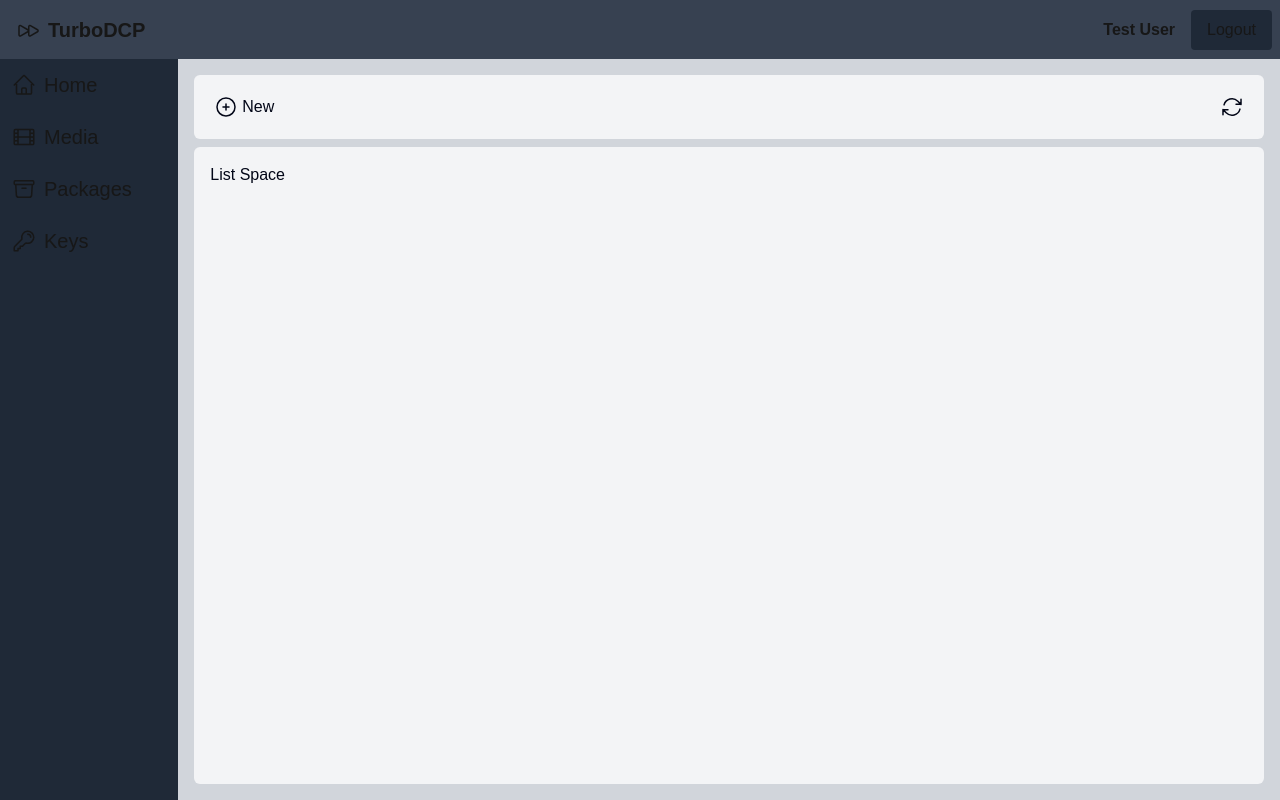
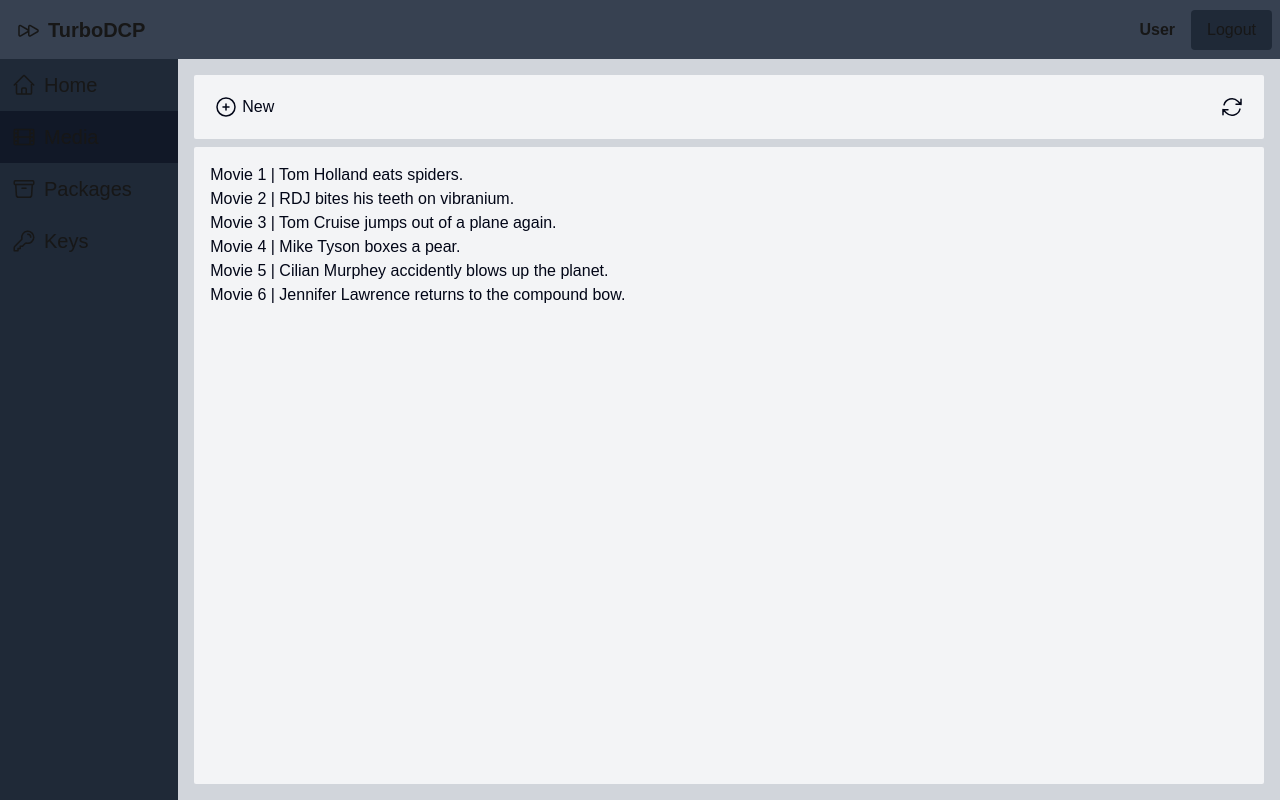
Before and after one commit to kevinharv/turboDCP, a Next.js app in the folder client/: page /dashboard/media in a window 1280 px wide. Built offline with nearby package versions, Linux system fonts and the light colour scheme.

Commit message:
feat: media modal; minor UI improvements

```diff
--- a/client/app/dashboard/(content)/keys/page.tsx
+++ b/client/app/dashboard/(content)/keys/page.tsx
@@ -1,7 +1,27 @@
+"use client";
 
+import { ArrowPathIcon, PlusCircleIcon } from "@heroicons/react/24/outline";
+import { useState } from "react";
 
-export default function Keys() {
+export default function KeysPage() {
+
+    const [isOpen, setIsOpen] = useState(false);
+
+    function toggleOpen() {
+        setIsOpen(!isOpen);
+    }
+
     return (
-        <div>Keys Page</div>
+        <>
+            {isOpen && <h1>Modal</h1>}
+            <div className="w-full h-16 mb-1 bg-gray-100 rounded-sm p-4 items-center flex justify-between">
+                <button className="hover:bg-gray-200 p-1 rounded-lg flex" onClick={toggleOpen}><PlusCircleIcon className="size-6 mr-1" />New</button>
+                <button className="hover:bg-gray-200 p-1 rounded-lg"><ArrowPathIcon className="size-6" /></button>
+            </div>
+
+            <div className="w-full h-full mt-1 bg-gray-100 rounded-sm p-4">
+                <h1>List Space</h1>
+            </div>
+        </>
     );
 }
--- a/client/app/dashboard/(content)/media/page.tsx
+++ b/client/app/dashboard/(content)/media/page.tsx
@@ -1,12 +1,22 @@
 "use client";
 
-import PackageFormModal from "@/components/PackageFormModal";
+import MediaFormModal from "@/components/modals/MediaFormModal";
 import { ArrowPathIcon, PlusCircleIcon } from "@heroicons/react/24/outline";
 import { useState } from "react";
 
-export default function Media() {
+export default function MediaPage() {
 
     const [isOpen, setIsOpen] = useState(false);
+
+    // To-Do - retrieve paginated list from API
+    const mediaList = [
+        { name: "Movie 1", description: "Tom Holland eats spiders." },
+        { name: "Movie 2", description: "RDJ bites his teeth on vibranium." },
+        { name: "Movie 3", description: "Tom Cruise jumps out of a plane again." },
+        { name: "Movie 4", description: "Mike Tyson boxes a pear." },
+        { name: "Movie 5", description: "Cilian Murphey accidently blows up the planet." },
+        { name: "Movie 6", description: "Jennifer Lawrence returns to the compound bow." },
+    ]
 
     function toggleOpen() {
         setIsOpen(!isOpen);
@@ -14,14 +24,18 @@
 
     return (
         <>
-            {isOpen && <PackageFormModal toggleOpen={toggleOpen} />}
-            <div className="w-full h-16 mb-1 bg-gray-100 rounded-md p-4 items-center flex justify-between">
+            {isOpen && <MediaFormModal toggleOpen={toggleOpen} />}
+            <div className="w-full h-16 mb-1 bg-gray-100 rounded-sm p-4 items-center flex justify-between">
                 <button className="hover:bg-gray-200 p-1 rounded-lg flex" onClick={toggleOpen}><PlusCircleIcon className="size-6 mr-1" />New</button>
                 <button className="hover:bg-gray-200 p-1 rounded-lg"><ArrowPathIcon className="size-6" /></button>
             </div>
 
-            <div className="w-full h-full mt-1 bg-gray-100 rounded-md p-4">
-                <h1>List Space</h1>
+            <div className="w-full h-full mt-1 bg-gray-100 rounded-sm p-4">
+                <ul>
+                    {mediaList.map(media => (
+                        <li key={media.name}>{media.name} | {media.description}</li>
+                    ))}
+                </ul>
             </div>
         </>
     );
--- a/client/app/dashboard/(content)/packages/page.tsx
+++ b/client/app/dashboard/(content)/packages/page.tsx
@@ -1,7 +1,28 @@
+"use client";
 
+import PackageFormModal from "@/components/modals/PackageFormModal";
+import { ArrowPathIcon, PlusCircleIcon } from "@heroicons/react/24/outline";
+import { useState } from "react";
 
-export default function Packages() {
+export default function PackagePage() {
+
+    const [isOpen, setIsOpen] = useState(false);
+
+    function toggleOpen() {
+        setIsOpen(!isOpen);
+    }
+
     return (
-        <div>Packages Page</div>
+        <>
+            {isOpen && <PackageFormModal toggleOpen={toggleOpen} />}
+            <div className="w-full h-16 mb-1 bg-gray-100 rounded-sm p-4 items-center flex justify-between">
+                <button className="hover:bg-gray-200 p-1 rounded-lg flex" onClick={toggleOpen}><PlusCircleIcon className="size-6 mr-1" />New</button>
+                <button className="hover:bg-gray-200 p-1 rounded-lg"><ArrowPathIcon className="size-6" /></button>
+            </div>
+
+            <div className="w-full h-full mt-1 bg-gray-100 rounded-sm p-4">
+                <h1>List Space</h1>
+            </div>
+        </>
     );
 }
--- a/client/app/dashboard/layout.tsx
+++ b/client/app/dashboard/layout.tsx
@@ -1,12 +1,6 @@
 import { Metadata } from "next";
-import Link from "next/link";
-import {
-  ForwardIcon,
-  HomeIcon,
-  FilmIcon,
-  ArchiveBoxIcon,
-  KeyIcon,
-} from "@heroicons/react/24/outline";
+import Navigation from "@/components/Navigation";
+import Header from "@/components/Header";
 
 export const metadata: Metadata = {
   title: "TurboDCP | Dashboard",
@@ -19,61 +13,12 @@
   children: React.ReactNode;
 }) {
 
-  // To-Do - retrieve user info from session
-  const name = "Test User";
-
   return (
     <section className="flex flex-col h-screen">
-      <div className="bg-gray-700 w-full h-16 flex justify-between items-center">
-        <div className="w-1/3 flex items-center">
-          <Link href={"/"}>
-            <span className="ml-4 text-xl flex items-center">
-              <ForwardIcon className="size-6 mr-2" />
-              <strong>TurboDCP</strong>
-            </span>
-          </Link>
-        </div>
-
-        <div className="w-1/3 flex justify-center items-center">
-          {/* Additional content here? Status information? */}
-        </div>
-
-        <div className="w-1/3 flex justify-end items-center">
-          <span className="mr-4">
-            <strong>{name}</strong>
-
-          </span>
-          <button className="bg-gray-800 px-4 py-2 rounded hover:bg-gray-900 mr-2">Logout</button>
-        </div>
-      </div>
+     <Header />
 
       <section className="bg-gray-300 flex h-full">
-        <nav className="bg-gray-800 h-full w-52 text-xl">
-          <Link href={"/dashboard"}>
-            <div className="p-3 hover:bg-gray-900 flex items-center">
-              <HomeIcon className="size-6 mr-2" />
-              Home
-            </div>
-          </Link>
-          <Link href={"/dashboard/media"}>
-            <div className="p-3 hover:bg-gray-900 flex items-center">
-              <FilmIcon className="size-6 mr-2" />
-              Media
-            </div>
-          </Link>
-          <Link href={"/dashboard/packages"}>
-            <div className="p-3 hover:bg-gray-900 flex items-center">
-              <ArchiveBoxIcon className="size-6 mr-2" />
-              Packages
-            </div>
-          </Link>
-          <Link href={"/dashboard/keys"}>
-            <div className="p-3 hover:bg-gray-900 flex items-center">
-              <KeyIcon className="size-6 mr-2" />
-              Keys
-            </div>
-          </Link>
-        </nav>
+        <Navigation />
 
         {children}
       </section>
--- a/client/app/dashboard/page.tsx
+++ b/client/app/dashboard/page.tsx
@@ -1,5 +1,8 @@
 export default function DashboardHome() {
     return (
-        <span>Welcome to the dashboard home page!</span>
+        <div className="flex flex-col h-full w-full text-slate-950 p-4">
+            <span>Welcome to the dashboard home page!</span>
+        </div>
+
     );
 }
--- /dev/null
+++ b/client/components/Header.tsx
@@ -0,0 +1,33 @@
+import { ForwardIcon } from "@heroicons/react/24/outline";
+import Link from "next/link";
+
+export default function Header() {
+  // To-Do - retrieve user info from API
+  const name = "User";
+
+  return (
+    <div className="bg-gray-700 w-full h-16 flex justify-between items-center">
+      <div className="w-1/3 flex items-center">
+        <Link href={"/"}>
+          <span className="ml-4 text-xl flex items-center">
+            <ForwardIcon className="size-6 mr-2" />
+            <strong>TurboDCP</strong>
+          </span>
+        </Link>
+      </div>
+
+      <div className="w-1/3 flex justify-center items-center">
+        {/* Additional content here? Status information? */}
+      </div>
+
+      <div className="w-1/3 flex justify-end items-center">
+        <span className="mr-4">
+          <strong>{name}</strong>
+        </span>
+        <button className="bg-gray-800 px-4 py-2 rounded hover:bg-gray-900 mr-2">
+          Logout
+        </button>
+      </div>
+    </div>
+  );
+}
--- /dev/null
+++ b/client/components/Navigation.tsx
@@ -0,0 +1,38 @@
+"use client";
+
+import { HomeIcon, FilmIcon, ArchiveBoxIcon, KeyIcon } from "@heroicons/react/24/outline";
+import Link from "next/link";
+import { usePathname } from "next/navigation";
+
+export default function Navigation() {
+  const path = usePathname();
+
+  return (
+    <nav className="bg-gray-800 h-full w-52 text-xl">
+      <Link href={"/dashboard"}>
+        <div className={`p-3 hover:bg-gray-900 flex items-center ${path === "/dashboard" ? "bg-gray-900" : null}`}>
+          <HomeIcon className="size-6 mr-2" />
+          Home
+        </div>
+      </Link>
+      <Link href={"/dashboard/media"}>
+        <div className={`p-3 hover:bg-gray-900 flex items-center ${path === "/dashboard/media" ? "bg-gray-900" : null}`}>
+          <FilmIcon className="size-6 mr-2" />
+          Media
+        </div>
+      </Link>
+      <Link href={"/dashboard/packages"}>
+        <div className={`p-3 hover:bg-gray-900 flex items-center ${path === "/dashboard/packages" ? "bg-gray-900" : null}`}>
+          <ArchiveBoxIcon className="size-6 mr-2" />
+          Packages
+        </div>
+      </Link>
+      <Link href={"/dashboard/keys"}>
+        <div className={`p-3 hover:bg-gray-900 flex items-center ${path === "/dashboard/keys" ? "bg-gray-900" : null}`}>
+          <KeyIcon className="size-6 mr-2" />
+          Keys
+        </div>
+      </Link>
+    </nav>
+  );
+}
--- /dev/null
+++ b/client/components/modals/MediaFormModal.tsx
@@ -0,0 +1,63 @@
+export default function PackageFormModal({ toggleOpen }: { toggleOpen: any }) {
+  return (
+    <div className="fixed inset-0 bg-black bg-opacity-50 flex items-center justify-center z-50">
+      <div className="bg-white w-full max-w-lg rounded shadow-lg p-6">
+        {/* Modal Header */}
+        <div className="flex justify-between items-center border-b pb-3">
+          <h2 className="text-lg font-semibold">Add Media</h2>
+        </div>
+
+        {/* Modal Content */}
+        <form className="mt-4 flex flex-col" onSubmit={(e) => alert(e.target)}>
+          <div className="mb-4">
+            <label
+              htmlFor="contentName"
+              className="block text-sm font-medium text-gray-700"
+            >
+              Content Name
+            </label>
+            <input
+              type="text"
+              id="contentName"
+              required
+              className="w-full mt-1 px-3 py-2 border rounded-lg shadow-sm"
+            />
+          </div>
+
+          <div className="mb-4">
+            <label
+              htmlFor="fileUpload"
+              className="block text-sm font-medium text-gray-700"
+            >
+              File Upload
+            </label>
+            <input
+              type="file"
+              id="fileUpload"
+              accept="video/*"
+              required
+              className="w-full mt-1 px-3 py-2 border rounded-lg shadow-sm"
+            />
+          </div>
+
+          {/* Modal Actions */}
+          <div className="flex justify-end">
+            <button
+              type="button"
+              onClick={toggleOpen}
+              className="bg-gray-200 text-gray-700 px-4 py-2 rounded hover:bg-gray-300 mr-2"
+            >
+              Cancel
+            </button>
+            <button
+              type="submit"
+              className="bg-blue-500 text-white px-4 py-2 rounded hover:bg-blue-600"
+            >
+              Submit
+            </button>
+          </div>
+        </form>
+      </div>
+    </div>
+  );
+}
--- a/client/components/PackageFormModal.tsx
+++ b/client/components/modals/PackageFormModal.tsx
@@ -1,5 +1,5 @@
 import { useState } from "react";
-import MediaList from "./MediaList";
+import MediaList from "./MediaSelectList";
 
 export default function PackageFormModal({ toggleOpen }: { toggleOpen: any }) {
   const [containerRatio, setContainerRatio] = useState(0);
@@ -47,7 +47,7 @@
         </div>
 
         {/* Modal Content */}
-        <form className="mt-4 flex">
+        <form className="mt-4 flex" onSubmit={(e) => alert(e.target)}>
           <div className="w-1/2">
             <div className="mb-4">
               <label
```
Also changed, not shown: client/components/modals/MediaSelectList.tsx (renamed from client/components/MediaList.tsx).
